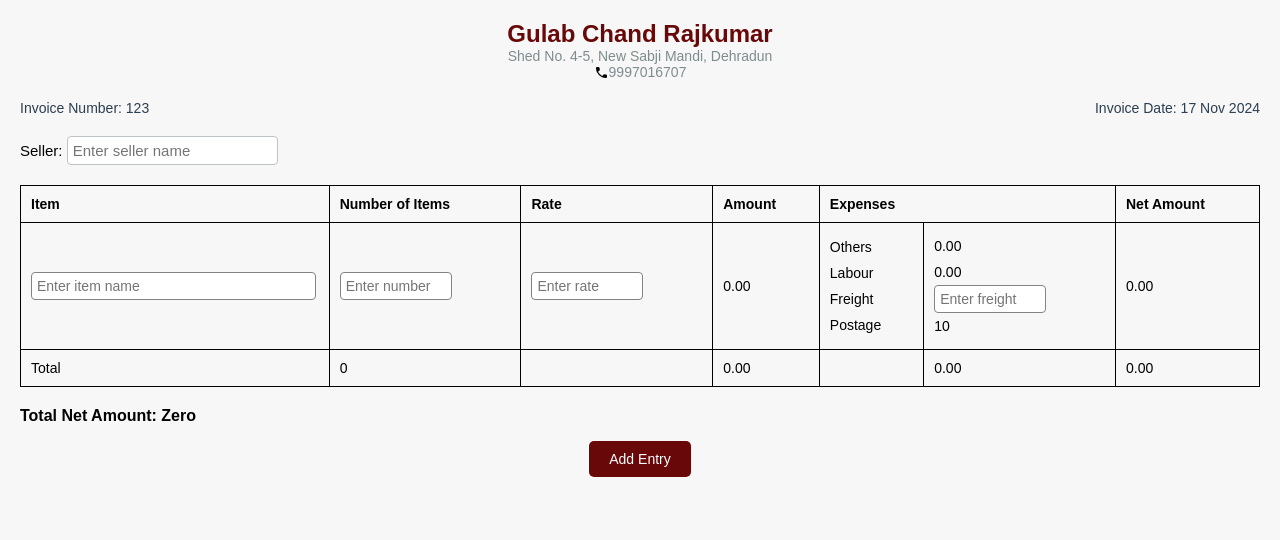
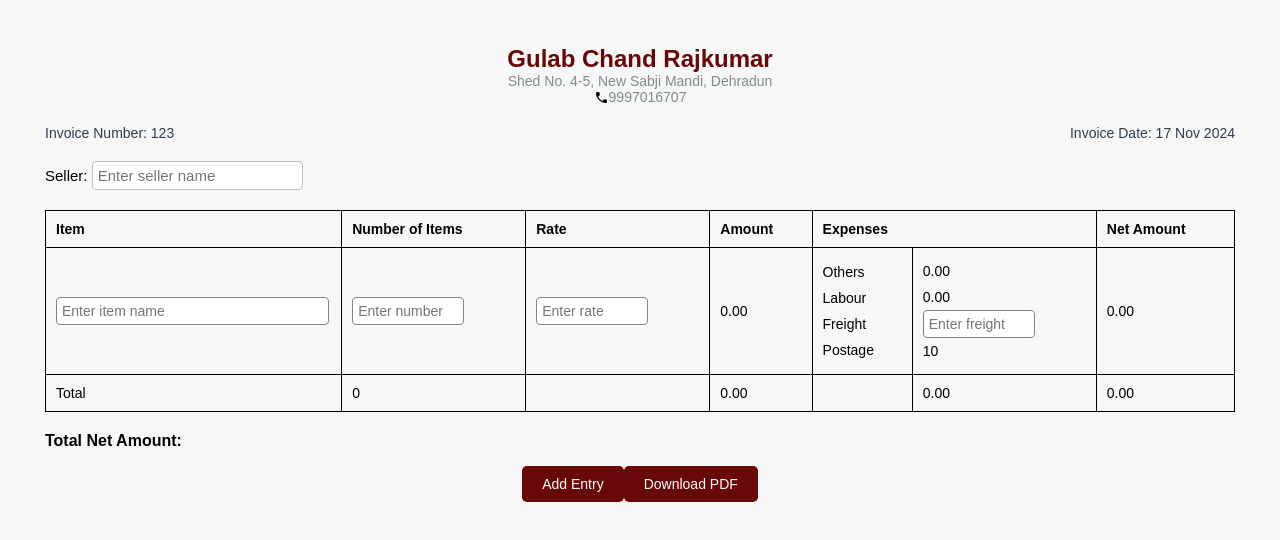
Before and after one commit to aastha-cse/Billify, a React (Create React App) app in the folder billing-app/: page / in a window 1280 px wide. Shown: the top 540 px of the page. Built offline with nearby package versions, Linux system fonts and the light colour scheme.

Commit message:
gave a export as pdf functionality

```diff
--- a/billing-app/package.json
+++ b/billing-app/package.json
@@ -7,6 +7,7 @@
     "@testing-library/jest-dom": "^5.14.1",
     "@testing-library/react": "^13.0.0",
     "@testing-library/user-event": "^13.2.1",
+    "html2canvas": "^1.4.1",
     "jspdf": "^2.5.2",
     "number-to-words": "^1.2.4",
     "react": "^18.3.1",
--- a/billing-app/src/components/Create.js
+++ b/billing-app/src/components/Create.js
@@ -1,4 +1,6 @@
 import React, { useState } from "react";
+import html2canvas from "html2canvas";
+import jsPDF from "jspdf";
 import phoneIcon from "../assets/phone.png";
 import { convertToWords } from './toWords';
 import "./Style.css";
@@ -86,6 +88,52 @@
         : null;
     }
     return null;
+  };
+
+  const downloadPDF = async () => {
+    try {
+      const originalInvoice = document.querySelector(".invoice");
+
+      if (!originalInvoice) {
+        console.error("Invoice element not found");
+        return;
+      }
+
+      const invoiceClone = originalInvoice.cloneNode(true);
+
+      const buttons = invoiceClone.querySelectorAll(".add-row-button, .add-row");
+      buttons.forEach((button) => button.remove());
+
+      const inputs = invoiceClone.querySelectorAll("input");
+      inputs.forEach((input) => {
+        const value = input.value || "";
+        const span = document.createElement("span");
+        span.textContent = value;
+        input.replaceWith(span);
+      });
+
+      invoiceClone.style.position = "absolute";
+      invoiceClone.style.top = "-10000px";
+      document.body.appendChild(invoiceClone);
+
+      const canvas = await html2canvas(invoiceClone, {
+        useCORS: true,
+        scale: 2,
+      });
+
+      document.body.removeChild(invoiceClone);
+
+      const imgData = canvas.toDataURL("image/png");
+      const pdf = new jsPDF("p", "mm", "a4");
+
+      const pdfWidth = pdf.internal.pageSize.getWidth();
+      const pdfHeight = (canvas.height * pdfWidth) / canvas.width;
+
+      pdf.addImage(imgData, "PNG", 0, 0, pdfWidth, pdfHeight);
+      pdf.save("invoice.pdf");
+    } catch (error) {
+      console.error("Error generating PDF:", error);
+    }
   };
 
   return (
@@ -228,6 +276,9 @@
         <button className="add-row-button" onClick={addRow}>
           Add Entry
         </button>
+        <button className="download-pdf-button" onClick={downloadPDF}>
+          Download PDF
+        </button>
       </div>
     </div>
   );
--- a/billing-app/src/components/Style.css
+++ b/billing-app/src/components/Style.css
@@ -1,8 +1,8 @@
 /* General Page Styles */
 body {
     font-family: Arial, sans-serif;
-    margin: 20px;
-    padding: 0;
+    margin: 35px;
+    padding: 10px;
     background-color: #f7f7f7;
   }
 
@@ -102,7 +102,7 @@
   }
 
   /* Add Entry Button */
-  .add-row-button {
+  .add-row-button, .download-pdf-button {
     background-color: #690808;
     color: white;
     border: none;
@@ -113,7 +113,7 @@
     transition: background-color 0.3s ease;
   }
 
-  .add-row-button:hover {
+  .add-row-button:hover, .download-pdf-button:hover {
     background-color: #9a4343;
   }
 
--- a/billing-app/src/components/toWords.js
+++ b/billing-app/src/components/toWords.js
@@ -1,46 +1,23 @@
-// Function to convert a number to words (Indian system)
-export const convertToWords = (num) => {
-  const units = [
-    "", "One", "Two", "Three", "Four", "Five", "Six", "Seven", "Eight", "Nine", "Ten",
-    "Eleven", "Twelve", "Thirteen", "Fourteen", "Fifteen", "Sixteen", "Seventeen", "Eighteen", "Nineteen"
-  ];
-
-  const tens = [
-    "", "", "Twenty", "Thirty", "Forty", "Fifty", "Sixty", "Seventy", "Eighty", "Ninety"
-  ];
-
-  const thousands = ["", "Thousand", "Lakh", "Crore"];
-
-  if (num === 0) return "Zero";
-
-  // Separate the integer and fractional part
-  const [integerPart] = num.toString().split(".");
-
-  let result = "";
-  let i = 0;
-
-  // Convert the integer part into words
-  let n = parseInt(integerPart);
-  while (n > 0) {
-    if (n % 100 < 20) {
-      result = units[n % 100] + " " + thousands[i] + " " + result;
-      n = Math.floor(n / 100);
-    } else {
-      result =
-        tens[Math.floor((n % 100) / 10)] +
-        " " +
-        units[n % 10] +
-        " " +
-        thousands[i] +
-        " " +
-        result;
-      n = Math.floor(n / 100);
-    }
-    i++;
+export function convertToWords(value) {
+  let ones = ['', 'one', 'two', 'three', 'four',
+          'five', 'six', 'seven', 'eight', 'nine',
+          'ten', 'eleven', 'twelve', 'thirteen', 'fourteen',
+          'fifteen', 'sixteen', 'seventeen', 'eighteen', 'nineteen'];
+  let tens = ['twenty','thirty', 'forty','fifty', 'sixty', 'seventy', 'eighty', 'ninety'];
+  let digit = 0;
+  if (value < 20) return ones[value];
+  if (value < 100) {
+      digit = value % 10;
+      return tens[Math.floor(value/10)-2] + " " + (digit > 0 ? ones[digit] : "");
   }
-
-  // Clean up extra spaces and trim the result
-  result = result.trim().replace(/\s{2,}/g, ' ').trim();
-
-  return result + " Only";
-};
+  if (value < 1000) {
+       return ones[Math.floor(value/100)] + " hundred " + (value % 100 > 0 ? convertToWords(value % 100) : "");
+  }
+  if (value < 100000) {
+      return convertToWords(Math.floor(value/1000)) + " thousand " + (value % 1000 > 0 ? convertToWords(value % 1000) : "");
+  }
+  if (value < 10000000) {
+      return convertToWords(Math.floor(value/100000)) + " lakh " + (value % 100000 > 0 ? convertToWords(value % 100000) : "");
+  }
+  return convertToWords(Math.floor(value/10000000)) + " crore " + (value % 10000000 > 0 ? convertToWords(value % 10000000) : "");
+}
```
Also changed, not shown: 2 other files (tests, documents, lock files or other folders).
